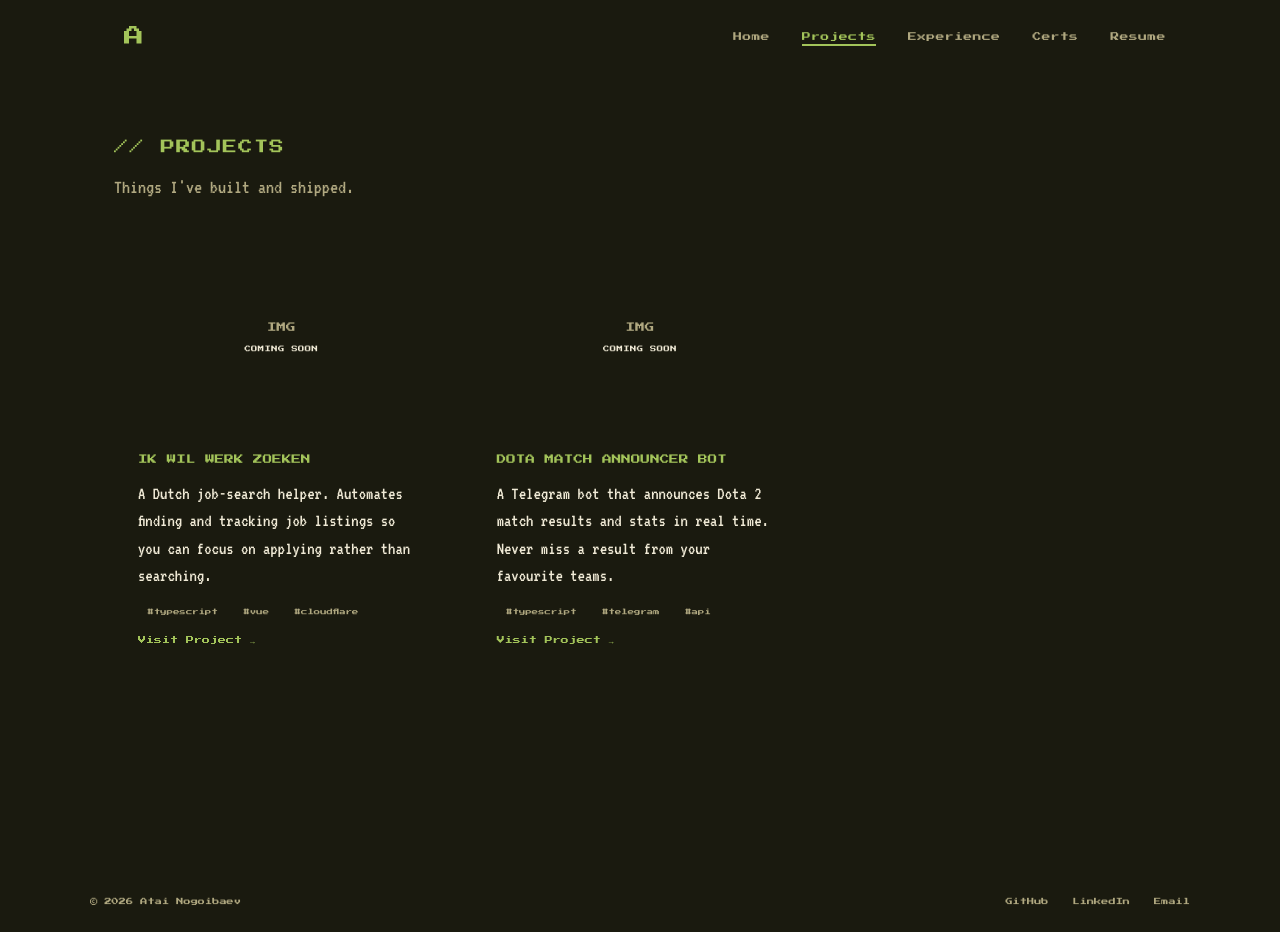
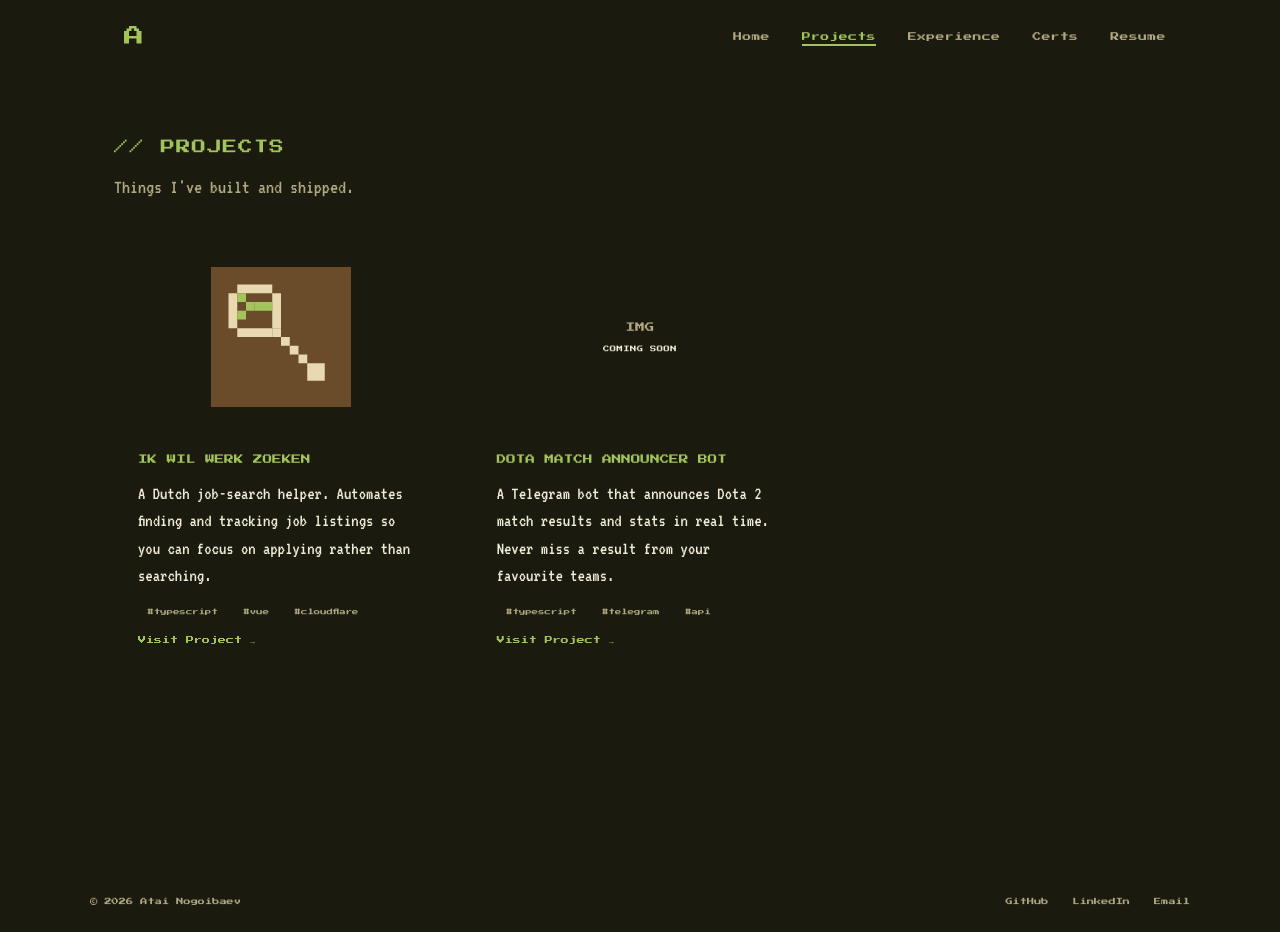
Before and after one commit to aj1daar/portfolio, a Vue app: page /projects in a window 1280 px wide. Built offline with nearby package versions, Linux system fonts and the light colour scheme.

Commit message:
feat: add pixel art icon for iwwz project card

```diff
--- a/src/components/ProjectCard/style.css
+++ b/src/components/ProjectCard/style.css
@@ -22,7 +22,9 @@
 .card-image img {
   width: 100%;
   height: 100%;
-  object-fit: cover;
+  object-fit: contain;
+  image-rendering: pixelated;
+  padding: 1.5rem;
 }
 
 .card-image-placeholder {
--- a/src/pages/ProjectsPage/ProjectsPage.vue
+++ b/src/pages/ProjectsPage/ProjectsPage.vue
@@ -22,6 +22,7 @@ const projects = [
       'A Dutch job-search helper. Automates finding and tracking job listings so you can focus on applying rather than searching.',
     tags: ['typescript', 'vue', 'cloudflare'],
     url: 'https://iwwz.nogoibay.org/',
+    imageUrl: '/images/projects/iwwz.svg',
   },
   {
     title: 'DOTA MATCH ANNOUNCER BOT',
```
Also changed, not shown: public/images/projects/iwwz.svg (added).
